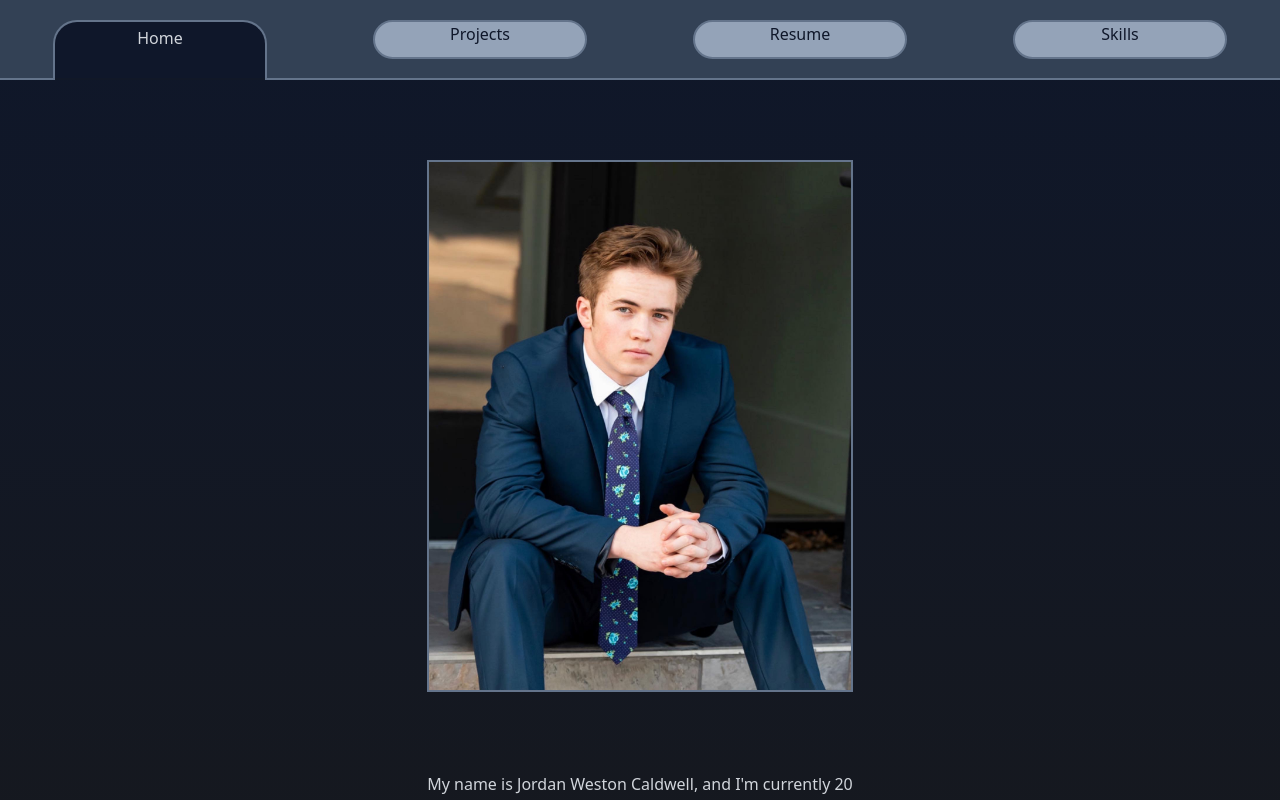
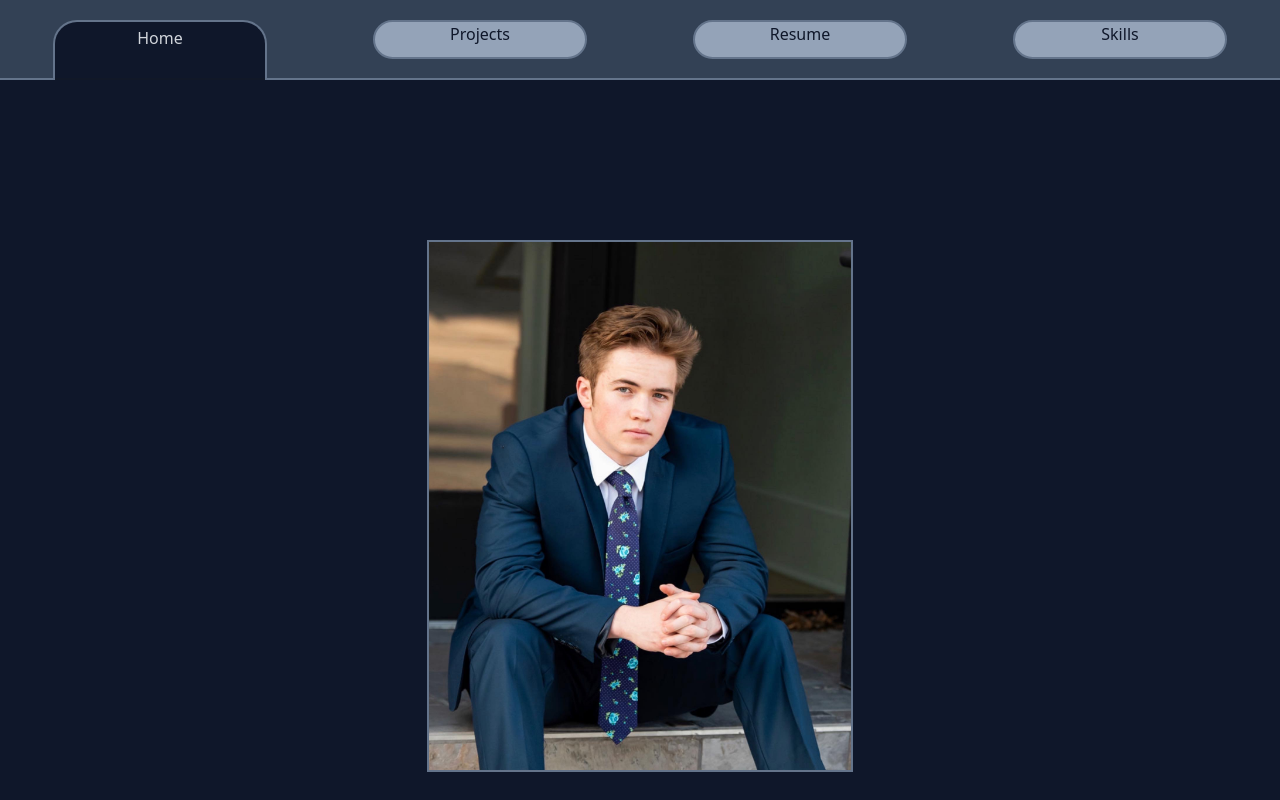
Before and after one commit to DANsVAN/realy_the_last_tryportful, a Next.js app: page / in a window 1280 px wide. Shown: the top 800 px of the page. Built offline with nearby package versions, Linux system fonts and the light colour scheme.

Commit message:
worked on nav bar4

```diff
--- a/components/NavBar.jsx
+++ b/components/NavBar.jsx
@@ -11,7 +11,7 @@ export default function NavBar() {
     "flex justify-center  w-1/12 self-end h-3/4 pt-1 rounded-t-3xl border-x-2 border-t-2 tabLink relative px-10 md:px-15 lg:px-20 xl:w-2/12 border-slate-500 fixed z-10 bg-slate-900"
   );
   return (
-    <div className="bg-slate-700 border-slate-500 w-2/16top-0 w-full place-content-around flex items-center justify-items-center justify-around top h-20 border-b-2 fixed top-0 z-10">
+    <div className="bg-slate-700 border-slate-500 w-2/16top-0 w-full place-content-around flex items-center justify-items-center justify-around top h-20 border-b-2 stick top-0 z-10">
       <NavBarButtons
         ButtonName={"Home"}
         buttonCss={buttonCss}
--- a/styles/globals.css
+++ b/styles/globals.css
@@ -5,7 +5,7 @@
 :root {
   --foreground-rgb: 255, 255, 255;
   --background-start-rgb: 15, 23, 42;
-  --background-end-rgb: 25, 25, 25;
+  --background-end-rgb: 15, 23, 42;
 }
 
 /* @media (prefers-color-scheme: dark) {
```
